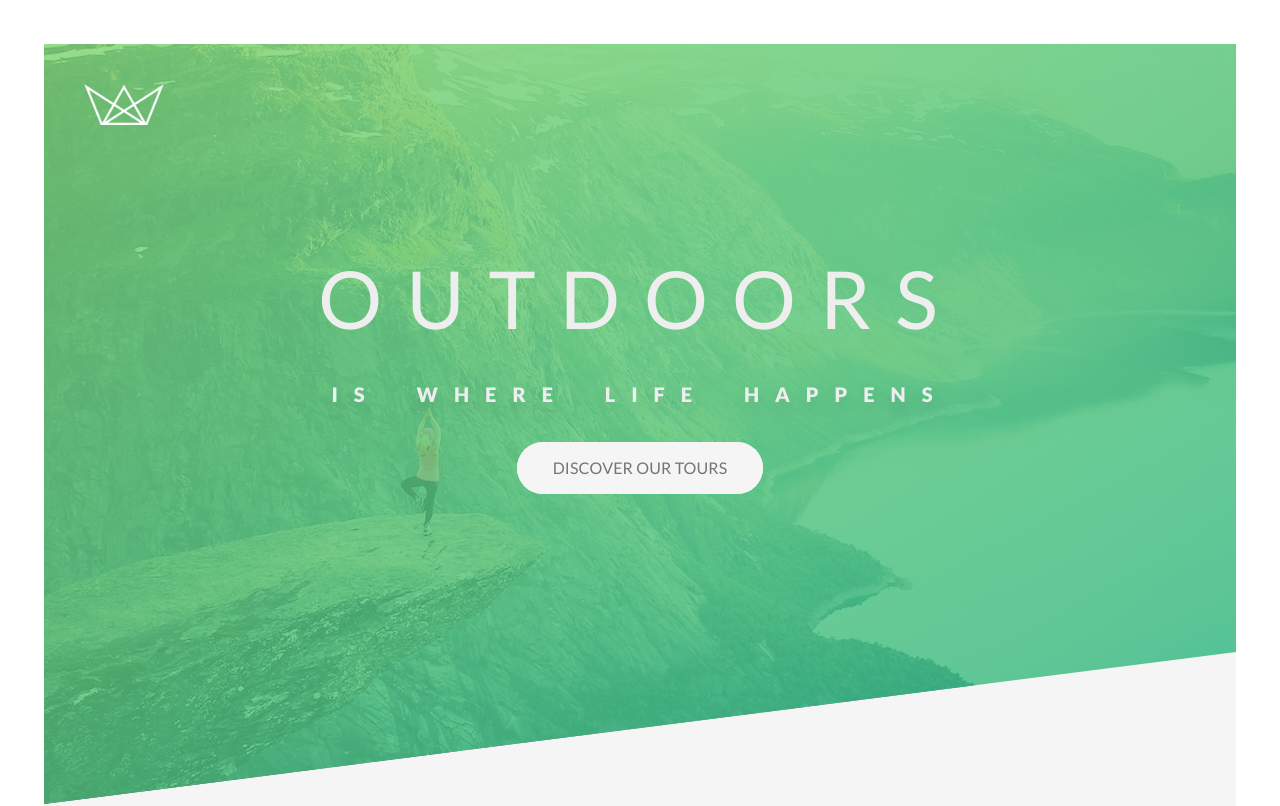
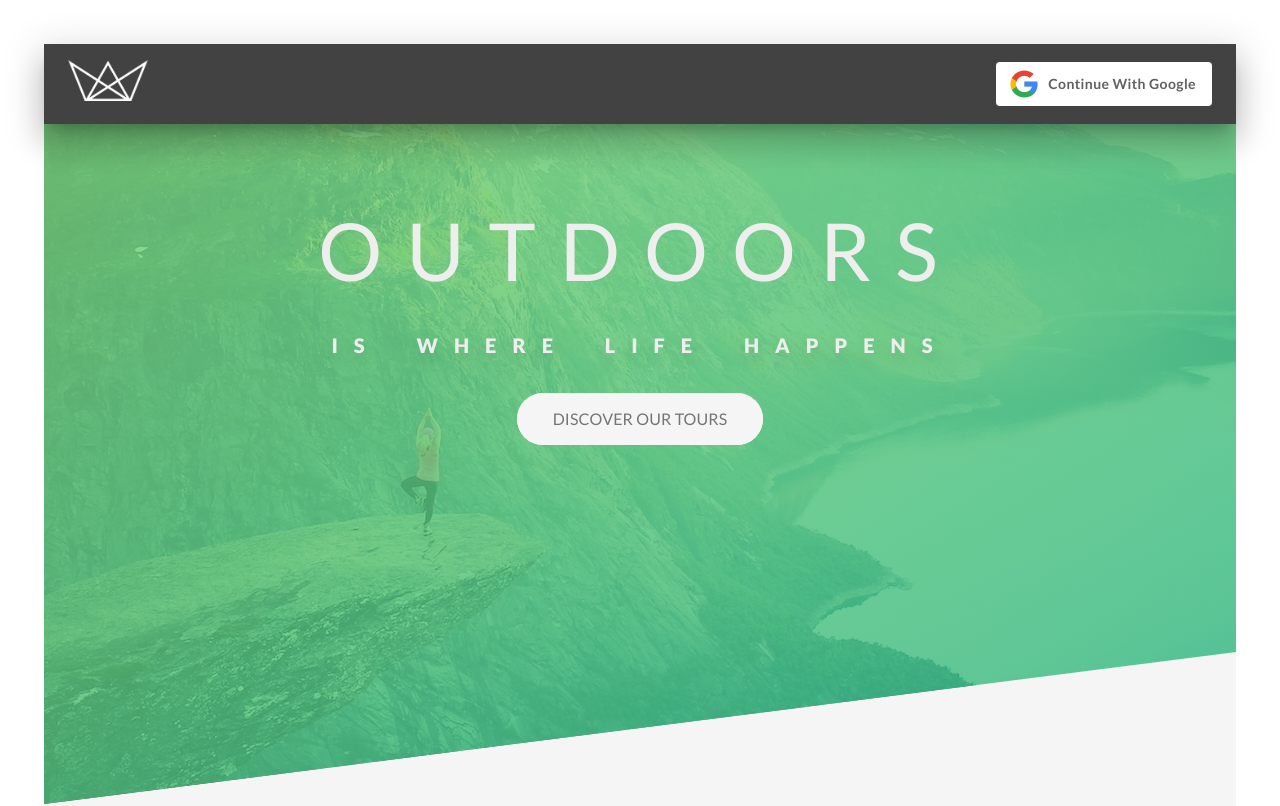
Before and after one commit to AminPainter/Natours, a Gatsby site: page / in a window 1280 px wide. Shown: the top 806 px of the page. Built offline with nearby package versions, Linux system fonts and the light colour scheme; Gatsby itself is replaced by a stand-in of ours; no server answers.

Commit message:
continue with google, fetching user profile, navbar

```diff
--- a/gatsby-browser.js
+++ b/gatsby-browser.js
@@ -1,4 +1,4 @@
 import React from 'react';
-import { App } from 'components/app';
+import App from 'components/app';
 
 export const wrapPageElement = ({ element }) => <App>{element}</App>;
--- a/gatsby-ssr.js
+++ b/gatsby-ssr.js
@@ -1,4 +1,4 @@
 import React from 'react';
-import { App } from 'components/app';
+import App from 'components/app';
 
 export const wrapPageElement = ({ element }) => <App>{element}</App>;
--- a/src/components/app.js
+++ b/src/components/app.js
@@ -9,15 +9,17 @@ import 'styles/global.css';
 const queryClient = new QueryClient({
   queryCache: new QueryCache({
     onError(error) {
-      alert('Something went wrong');
+      // alert('Something went wrong');
     },
   }),
 });
 
-export const App = ({ children }) => (
+const App = ({ children }) => (
   <QueryClientProvider client={queryClient}>
     <ThemeProvider theme={theme}>
       <Layout>{children}</Layout>
     </ThemeProvider>
   </QueryClientProvider>
 );
+
+export default App;
--- a/src/components/home-page/hero.js
+++ b/src/components/home-page/hero.js
@@ -3,14 +3,9 @@ import { Stack, styled, Typography } from '@mui/material';
 
 import { Button } from 'ui';
 import heroImg from 'images/hero.jpg';
-import logoImg from 'images/logo-white.png';
 
 const Hero = () => (
   <Header>
-    <div>
-      <Logo src={logoImg} />
-    </div>
-
     <Stack gap={4} alignItems='center' justifyContent='center' mt={15}>
       <HeadingPrimary variant='h1'>outdoors</HeadingPrimary>
       <HeadingSecondary variant='h6'>is where life happens</HeadingSecondary>
@@ -21,15 +16,12 @@ const Hero = () => (
 
 const Header = styled('header')(({ theme }) => ({
   height: '95vh',
+  marginTop: theme.spacing(-10),
   padding: theme.spacing(5),
   backgroundImage: theme.utils.createGradient(heroImg),
   backgroundPosition: 'top',
   clipPath: theme.clipPath.singleWedge,
 }));
-
-const Logo = styled('img')({
-  width: '5rem',
-});
 
 const HeadingPrimary = styled(Typography)(({ theme }) => ({
   letterSpacing: '1.5rem',
--- a/src/components/layout/index.js
+++ b/src/components/layout/index.js
@@ -2,9 +2,11 @@ import React from 'react';
 import { Box } from '@mui/material';
 
 import Footer from './footer';
+import Navigation from './navigation';
 
 const Layout = ({ children }) => (
   <Box padding={4.5}>
+    <Navigation />
     {children}
     <Footer />
   </Box>
--- /dev/null
+++ b/src/components/layout/navigation.js
@@ -0,0 +1,79 @@
+import React from 'react';
+import {
+  AppBar,
+  Avatar,
+  Button,
+  styled,
+  Toolbar,
+  Tooltip,
+} from '@mui/material';
+
+import useUser from 'hooks/use-user';
+import logoImg from 'images/logo-white.png';
+import googleImg from 'images/google.png';
+
+const Navigation = () => {
+  const { user } = useUser();
+
+  return (
+    <GlassyNav position='sticky'>
+      <Navbar>
+        <div>
+          <Logo src={logoImg} />
+        </div>
+
+        {user ? (
+          <Tooltip title={user.name} arrow>
+            <Avatar alt={user.name} src={user.picture} />
+          </Tooltip>
+        ) : (
+          <GoogleButton
+            component={'a'}
+            href={`${process.env.GATSBY_SERVICE_URL}/auth/login?sourceUri=${
+              typeof window !== 'undefined' && window.location.href
+            }`}
+            variant='contained'
+            startIcon={<GoogleIcon src={googleImg} />}>
+            continue with google
+          </GoogleButton>
+        )}
+      </Navbar>
+    </GlassyNav>
+  );
+};
+
+const GlassyNav = styled(AppBar)(({ theme }) => ({
+  color: theme.palette.common.white,
+  backgroundColor: theme.palette.grey[800],
+  padding: theme.spacing(1, 0),
+  boxShadow: theme.shadows[20],
+}));
+
+const Navbar = styled(Toolbar)({
+  justifyContent: 'space-between',
+});
+
+const Logo = styled('img')({
+  width: '5rem',
+});
+
+const GoogleButton = styled(Button)(({ theme }) => ({
+  backgroundColor: theme.palette.common.white,
+  width: 'max-content',
+  boxShadow: 'none',
+  textTransform: 'capitalize',
+  fontWeight: theme.typography.fontWeightBold,
+  color: theme.palette.grey[700],
+
+  '&:hover, &:active': {
+    backgroundColor: theme.palette.common.white,
+    boxShadow: 'none',
+  },
+}));
+
+const GoogleIcon = styled('img')({
+  height: '2rem',
+  width: '2rem',
+});
+
+export default Navigation;
--- a/src/components/tour.js
+++ b/src/components/tour.js
@@ -53,9 +53,9 @@ const Tour = ({ gradient, tour }) => (
       <Stack gap={1}>
         <Typography variant='body1'>
           <Typography
+            component='span'
             variant='body1'
             fontWeight={600}
-            display='inline'
             mr={0.5}>
             ${tour.price}
           </Typography>
@@ -63,6 +63,7 @@ const Tour = ({ gradient, tour }) => (
         </Typography>
         <Typography variant='body1'>
           <Typography
+            component='span'
             variant='body1'
             fontWeight={600}
             display='inline'
--- /dev/null
+++ b/src/hooks/use-user.js
@@ -0,0 +1,14 @@
+import { useQuery } from 'react-query';
+import { queryKeys } from 'utils/app-constants';
+import { getMe } from 'utils/query-functions';
+
+const useUser = () => {
+  const {
+    data: user,
+    isLoading,
+    error,
+  } = useQuery(queryKeys.me, getMe, { retry: false });
+  return { user, isLoading, error };
+};
+
+export default useUser;
--- a/src/utils/app-constants.js
+++ b/src/utils/app-constants.js
@@ -1,6 +1,7 @@
 export const queryKeys = {
   topTours: 'top-tours',
   tourBySlug: 'tour-by-slug',
+  me: 'me',
 };
 
 export const gradients = [
--- a/src/utils/query-functions.js
+++ b/src/utils/query-functions.js
@@ -16,3 +16,11 @@ export const getTourBySlug = async ({ queryKey }) => {
 
   return data?.[0];
 };
+
+export const getMe = async () => {
+  const {
+    data: { data },
+  } = await axios.get(`/users/me`);
+
+  return data;
+};
```
Also changed, not shown: src/images/google.png (added), src/images/icon.png (deleted), src/images/logo-green-1x.png (deleted), src/images/logo-green.png (added).
